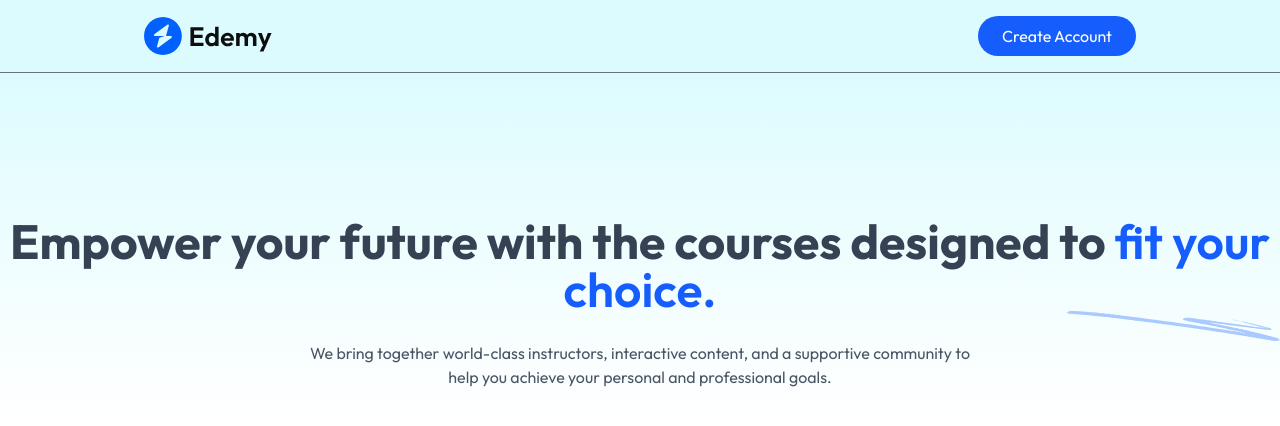
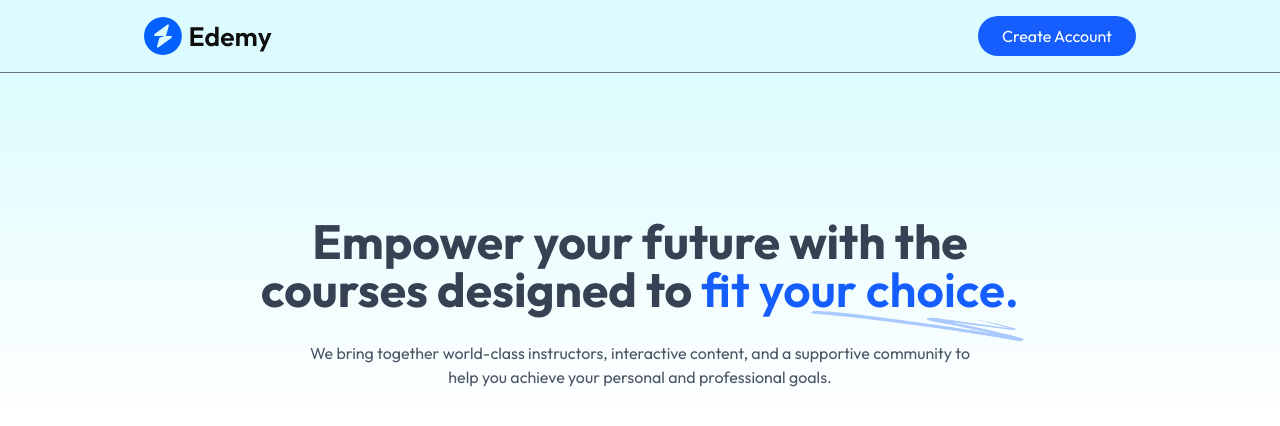
Before and after one commit to CodeCommandBD/LMS, a React (Vite) app in the folder client/: page / in a window 1280 px wide. Shown: the top 426 px of the page. Built offline with nearby package versions, Linux system fonts and the light colour scheme; no server answers.

Commit message:
add student home page with a hero section.

```diff
--- a/client/src/components/student/Hero.jsx
+++ b/client/src/components/student/Hero.jsx
@@ -4,7 +4,7 @@
 const Hero = () => {
   return (
     <div className="flex flex-col items-center justify-center w-full md:pt-36 pt-20 px-7 md:px-0 space-y-7 text-center bg-gradient-to-b from-cyan-100/70">
-      <h1 className="relative md:text-5xl text-4xl font-bold max-w-3xlk mx-auto text-center text-gray-700">
+      <h1 className="relative md:text-5xl text-4xl font-bold max-w-3xl mx-auto text-center text-gray-700">
         Empower your future with the courses designed to{" "}
         <span className="text-blue-600 font-semibold">fit your choice.</span>
         <img
--- a/client/src/pages/student/Home.jsx
+++ b/client/src/pages/student/Home.jsx
@@ -2,7 +2,7 @@
 
 const Home = () => {
   return (
-    <div>
+    <div className="flex flex-col items-center justify-center space-y-7">
       <Hero/>
     </div>
   )
```
